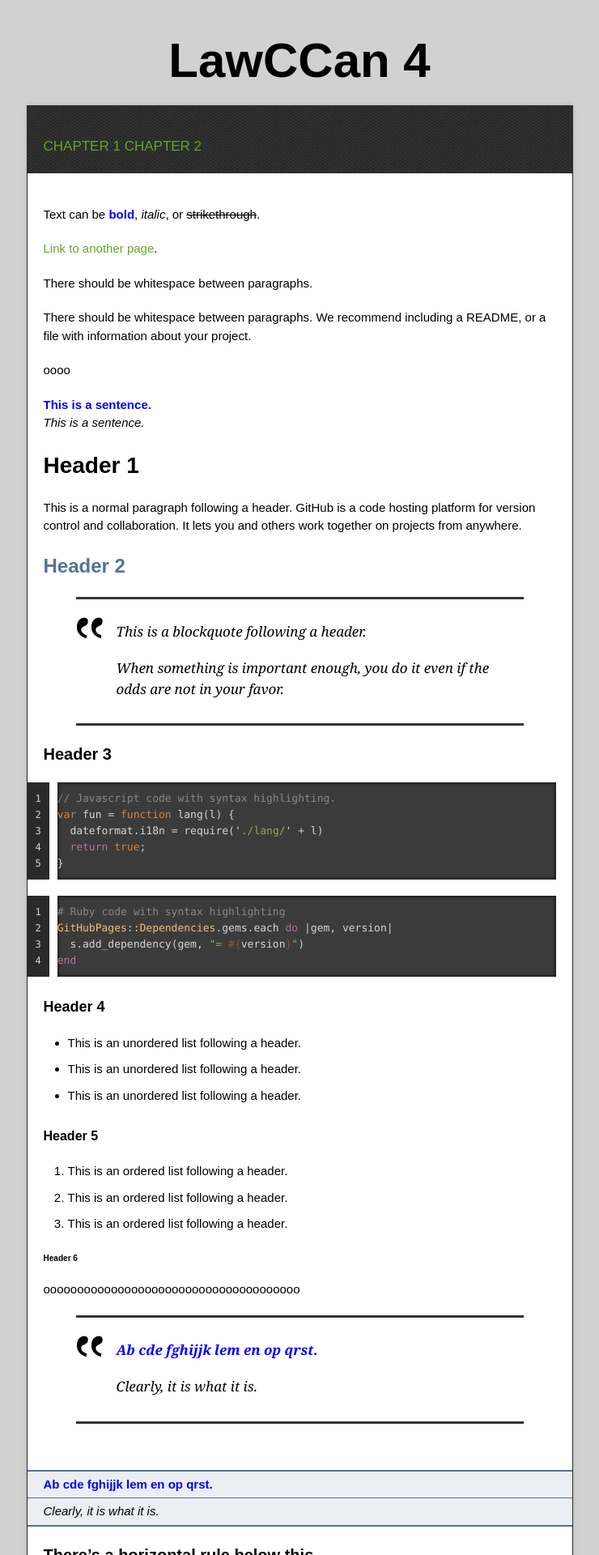
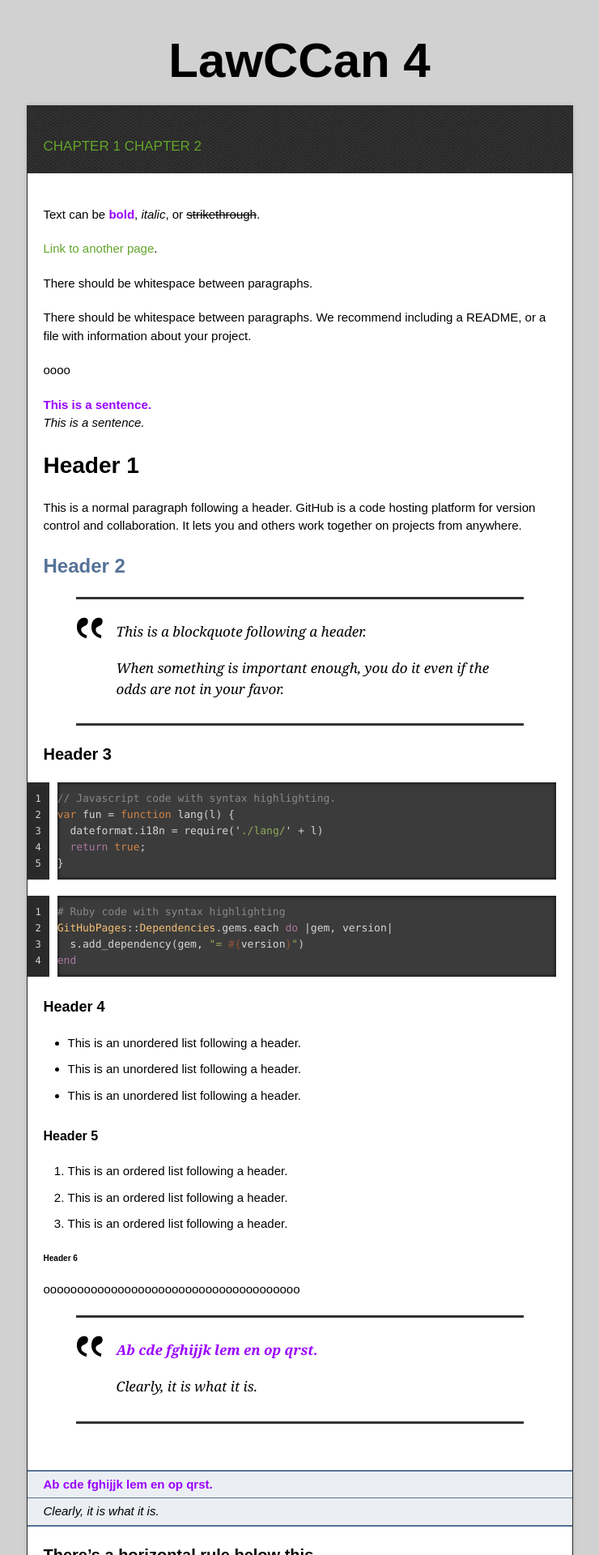
Before and after one commit to LoCCan4/loccan4.github.io, a Jekyll site: the page built from index.md, in a window 1280 px wide. Shown: the top 1920 px of the page at 81% size, without its empty margins (270-1010 px from the left). Built offline with Jekyll 4.4.1, drawn with Linux system fonts in a browser that asks for light colours.

Commit message:
Update jekyll-theme-time-machine.scss

```diff
--- a/_sass/jekyll-theme-time-machine.scss
+++ b/_sass/jekyll-theme-time-machine.scss
@@ -10,7 +10,7 @@ body {
 }
 
 strong {
-    color: blue;
+    color: #9900ff;
     font-weight: bold;
 }
 
```
